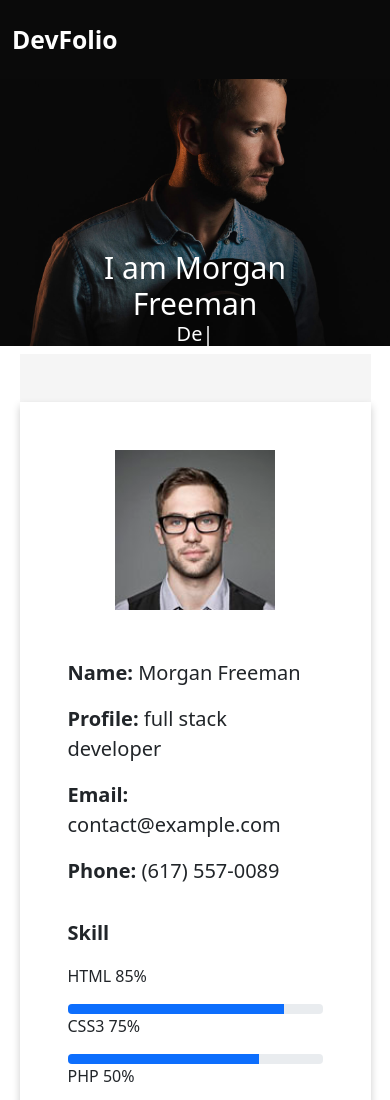
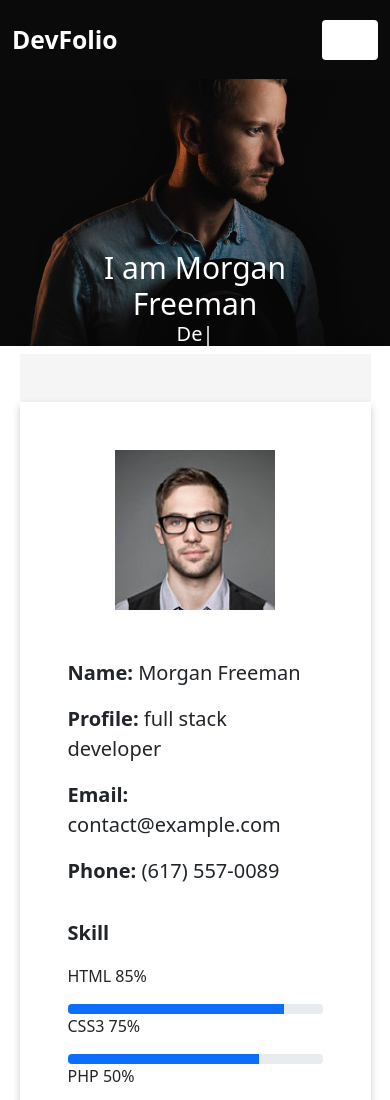
Before and after one commit to esraa-kar23/Devfolio, a plain HTML site: page index.html in a window 390 px wide. Shown: the top 1100 px of the page. Drawn offline with nearby package versions, Linux system fonts and the light colour scheme.

Commit message:
change button

```diff
--- a/assets/css/style.css
+++ b/assets/css/style.css
@@ -10,6 +10,9 @@
 .es-main-color {
     color: #0f172b !important;
 }
+.bg-main-color {
+    background-color: white !important;
+  }
 .bg-img {
     background-image: url('../img/hero-bg.jpg');
     width: 100%;
--- a/index.html
+++ b/index.html
@@ -17,7 +17,7 @@
         <div class="container">
           <a class="navbar-brand es-main-text fw-bold fs-2"
             href="#">DevFolio</a>
-          <button class="navbar-toggler bg-main-color-white" type="button"
+          <button class="navbar-toggler bg-main-color" type="button"
             data-bs-toggle="collapse"
             data-bs-target="#navbarNavDropdown"
             aria-controls="navbarNavDropdown"
```
